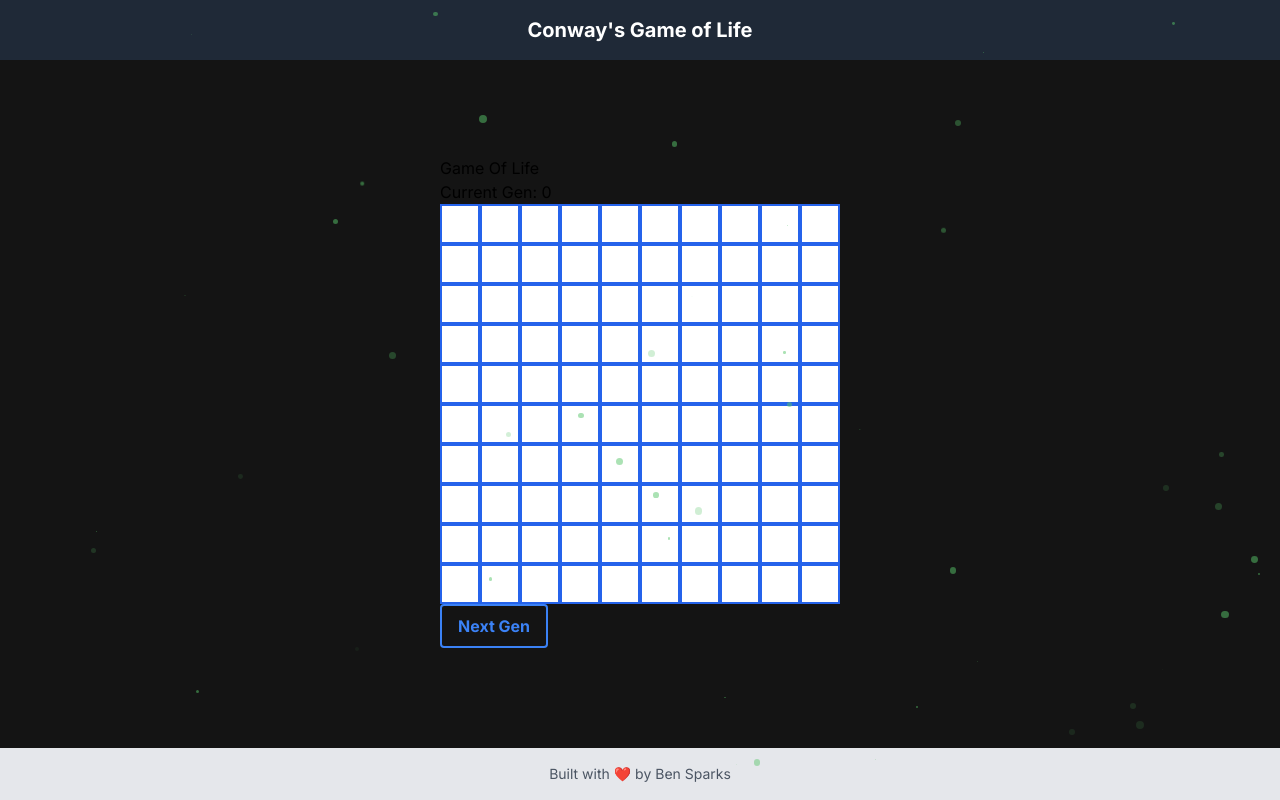
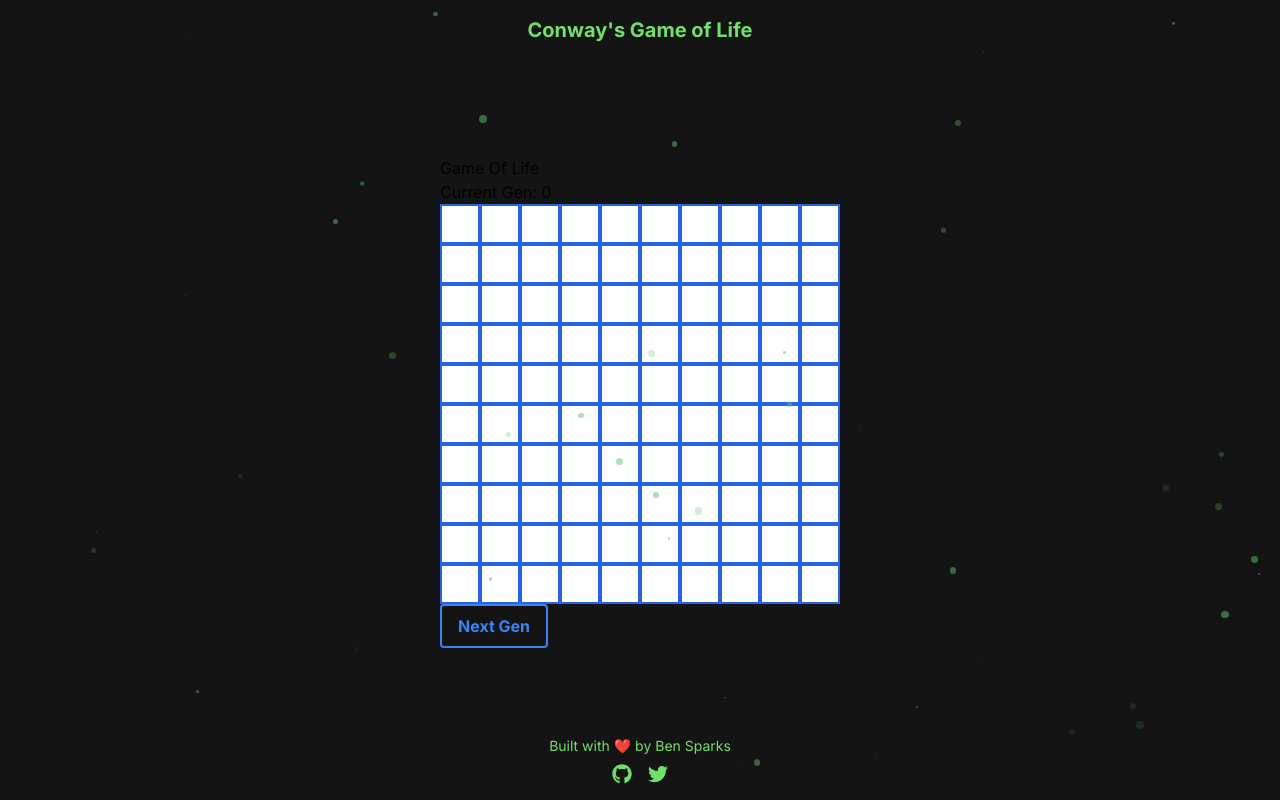
Before and after one commit to BenSparksCode/game-of-life, a Next.js app: page / in a window 1280 px wide. Built offline with nearby package versions, Linux system fonts and the light colour scheme.

Commit message:
Fix styling of header and footer

```diff
--- a/app/page.tsx
+++ b/app/page.tsx
@@ -2,6 +2,7 @@
 
 import Image from 'next/image'
 import React, { useEffect, useRef } from 'react'
+import { FaGithub, FaTwitter } from 'react-icons/fa' // Importing icons from React Icons
 
 import GameOfLife from './GameOfLife'
 
@@ -51,14 +52,30 @@ const Home = () => {
 
     return (
         <div ref={backgroundRef} className="starry-background flex flex-col min-h-screen">
-            <header className="bg-gray-800 text-white text-center py-4">
-                <h1 className="text-xl font-bold">Conway's Game of Life</h1>
+            <header className="bg-offBlack-dark text-center py-4">
+                <h1 className="text-xl text-lumoGreen font-bold">Conway's Game of Life</h1>
             </header>
             <main className="flex min-h-screen flex-col items-center justify-between p-24">
                 <GameOfLife width={10} height={10} />
             </main>
-            <footer className="bg-gray-200 text-center py-4 text-sm text-gray-600 sticky bottom-0">
-                Built with ❤️ by Ben Sparks
+            <footer className="bg-offBlack-dark text-center py-4 text-sm sticky bottom-0">
+                <p className="text-lumoGreen">Built with ❤️ by Ben Sparks</p>
+                <div className="flex justify-center mt-2">
+                    <a
+                        href="https://github.com/BenSparksCode"
+                        className="mx-2 text-lumoGreen"
+                        aria-label="GitHub"
+                    >
+                        <FaGithub size={20} />
+                    </a>
+                    <a
+                        href="https://twitter.com/bensparks_"
+                        className="mx-2 text-lumoGreen"
+                        aria-label="Twitter"
+                    >
+                        <FaTwitter size={20} />
+                    </a>
+                </div>
             </footer>
         </div>
     )
```
Also changed, not shown: package.json (+5 -4 lines), 1 other file (tests, documents, lock files or other folders).
